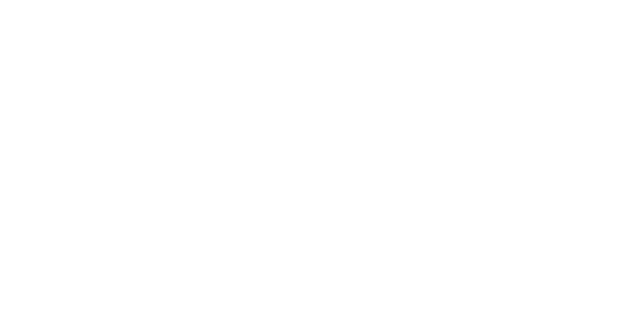
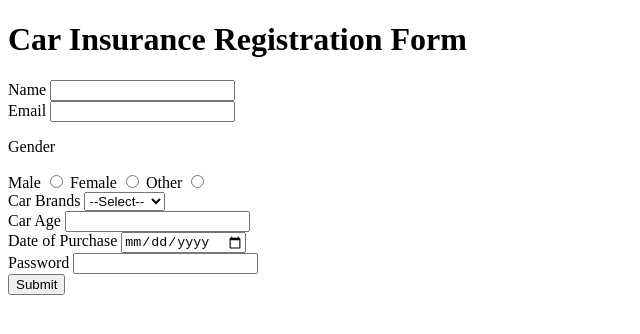
Before and after one commit to acciojob/car-insurance-form-Saurabhmishra1909, a website: page main.html in a window 1280 px wide. Shown: the whole page, without its empty margins (0-640 px from the left). Drawn offline with Linux system fonts and the light colour scheme.

Commit message:
created a submission

```diff
--- a/main.html
+++ b/main.html
@@ -8,6 +8,50 @@
 
 <body>
 	<!-- the entire body must be written by student -->
+	<h1>Car Insurance Registration Form</h1>
+	<form method="post">
+		<div>
+	        <label for="name">Name</label>
+	        <input type="text" id="name" required>
+	    </div>
+		<div>
+	        <label for="email">Email</label>
+	        <input type="email" id="email" required>
+	    </div>
+		<div>
+			<p>Gender</p>
+			<label for="male">Male</label>
+	        <input type="radio" id="male" name="gender" required>
+			<label for="female">Female</label>
+	        <input type="radio" id="female" name="gender">
+			<label for="ot">Other</label>
+	        <input type="radio" id="ot" name="gender">
+		</div>
+		<div>
+			<label for="cars">Car Brands</label>
+			<select id="cars">
+				<option value="">--Select--</option>
+				<option value="BMW">BMW</option>
+				<option value="Audi">Audi</option>
+				<option value="Mercedez">Mercedez</option>
+			</select>
+		</div>
+		<div>
+	        <label for="carage">Car Age</label>
+	        <input type="number" id="carage" required>
+	    </div>
+		<div>
+            <label for="dop">Date of Purchase</label>
+            <input type="date" id="dop" required>
+        </div>
+        <div>
+            <label for="password">Password</label>
+            <input type="password" id="password" required>
+        </div>
+		<div>
+			<button type="submit">Submit</button>
+		</div>
+	</form>
     <script type="text/javascript" src="./script.js">
 </script>
 
```
